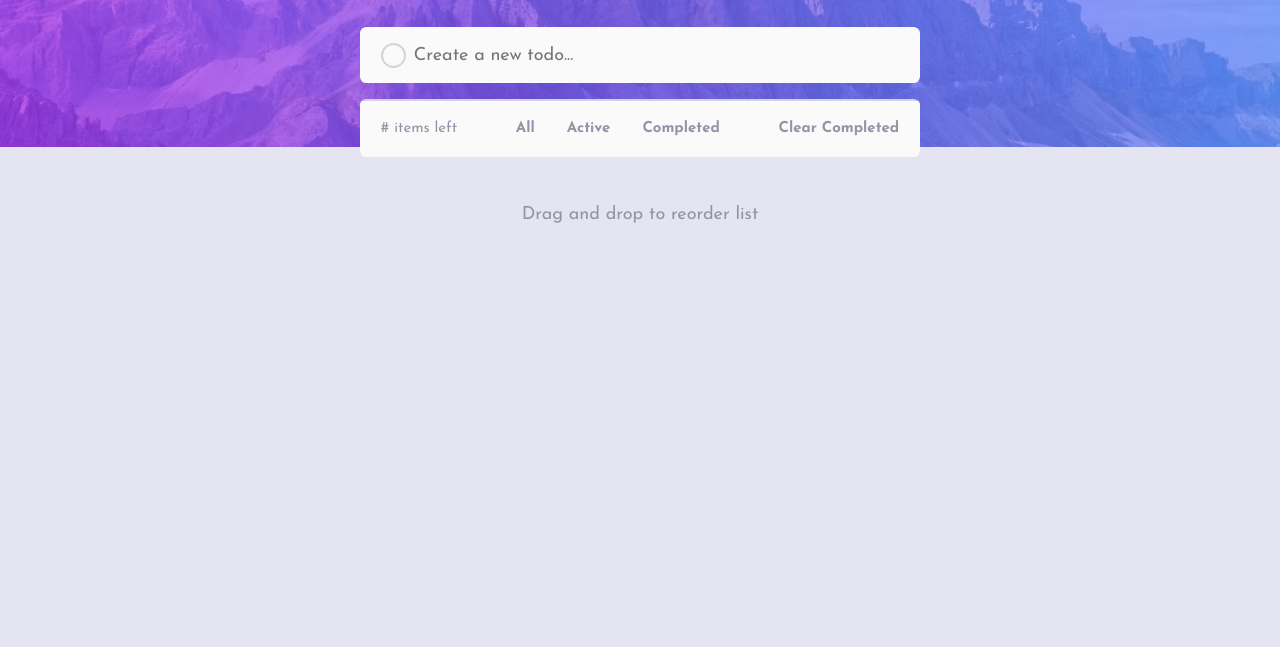
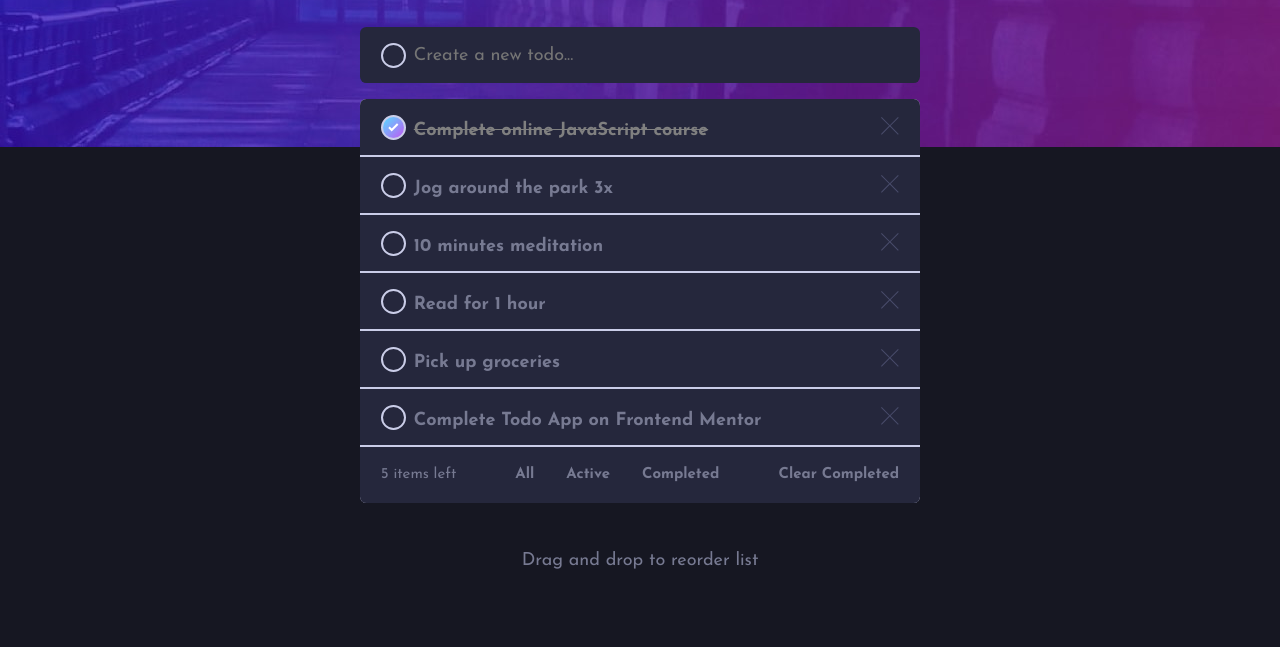
Before and after one commit to ktorres63/To-Do-App-FM, a website built with webpack: page src/index.html in a window 1280 px wide. Shown: the part 153-800 px from the top of the page. Built offline with nearby package versions, Linux system fonts and the light colour scheme.

Commit message:
Change theme by default

```diff
--- a/src/index.html
+++ b/src/index.html
@@ -33,7 +33,7 @@
           </ul>
           <!-- Add dynamic number -->
           <div class="footer-list">
-            <p># items left</p>
+            <p class="items-left"></p>
             <section class="buttons-footer">
               <a href="#" class="btn-All">All</a>
               <a href="#" class="btn-active">Active</a>
--- a/src/theme.js
+++ b/src/theme.js
@@ -3,6 +3,7 @@ import moonIcon from "./images/icon-moon.svg";
 
 const body = document.body;
 const icon = document.getElementById("darkModeIcon");
+localStorage.setItem("dark-mode", "enabled")
 
 // Check if dark mode was previously enabled
 if (localStorage.getItem("dark-mode") == "enabled") {
--- a/src/todos.js
+++ b/src/todos.js
@@ -1,4 +1,12 @@
-export let todos = JSON.parse(localStorage.getItem("todos")) || [];
+export let todos = JSON.parse(localStorage.getItem("todos")) || [
+  {text: "Complete online JavaScript course" ,completed: true},
+  {text: "Jog around the park 3x" ,completed: false},
+  {text: "10 minutes meditation",completed: false},
+  {text: "Read for 1 hour",completed: false},
+  {text: "Pick up groceries",completed: false},
+  {text: "Complete Todo App on Frontend Mentor",completed: false},
+
+];
 export function setTodos(newTodos){
   todos = newTodos;
   saveTodos();
--- a/src/ui.js
+++ b/src/ui.js
@@ -35,9 +35,13 @@ Object.keys(filterButtons).forEach((filter) => {
 
 const todoList = document.getElementById("todoList");
 const clearCompleted = document.getElementById("clearCompleted");
-
+const itemsLeft = document.querySelector(".items-left")
 export function renderTodos() {
   todoList.innerHTML = "";
+
+  const countItems = todos.filter(todo => !todo.completed).length;
+  itemsLeft.textContent = `${countItems} items left`;
+
   todos
     .filter((todo) => {
       if (currentFilter == "active") return !todo.completed;
```
